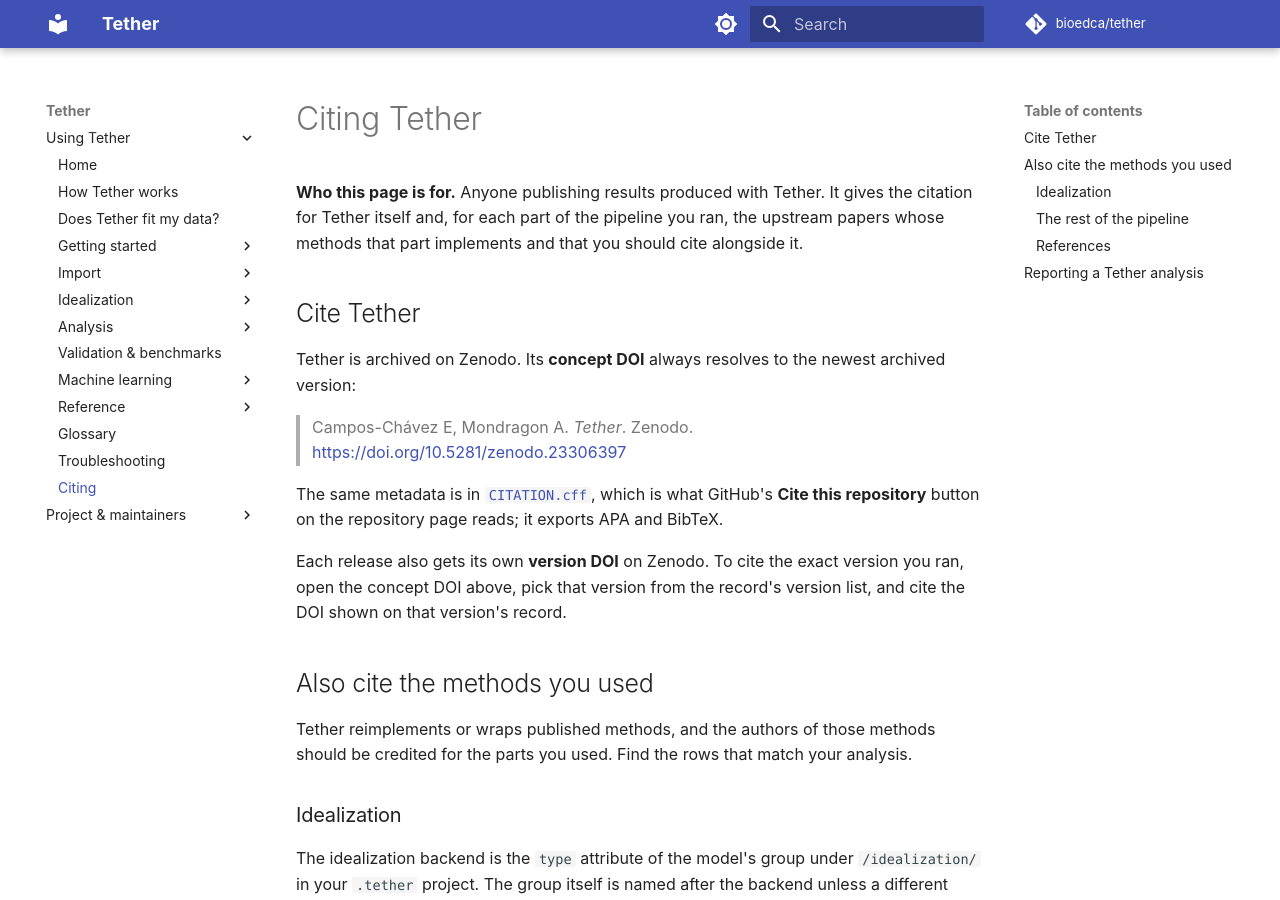
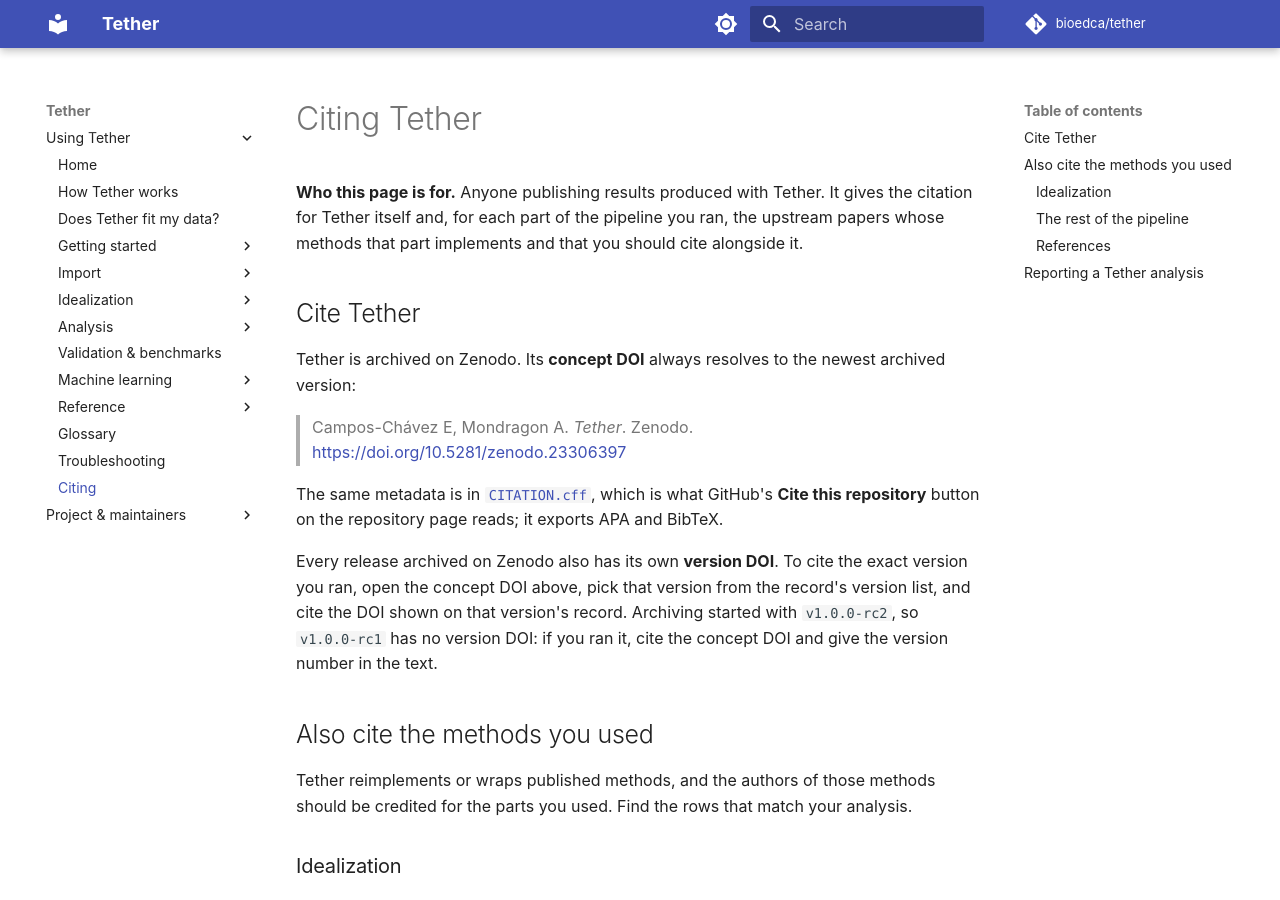
Before and after one commit to bioedca/tether, an MkDocs documentation site: the page built from docs/citing.md, in a window 1280 px wide and 900 px high. Built offline with MkDocs 1.6.1 and Material for MkDocs 9.7.7, drawn with Linux system fonts in a browser that asks for light colours; comment, search, counter and statistics services are not loaded; the version menu is left out; some of the changed text lies outside the part shown.

Commit message:
docs(citing): qualify the version-DOI advice and the reference-list claim (#162)
v1.0.0-rc1 predates the archive and has no version DOI, and the page's
reference list is the subset its tables cite, not all of CITATION.cff.

```diff
--- a/docs/citing.md
+++ b/docs/citing.md
@@ -17,9 +17,11 @@
 GitHub's **Cite this repository** button on the repository page reads; it exports APA and
 BibTeX.
 
-Each release also gets its own **version DOI** on Zenodo. To cite the exact version you ran,
-open the concept DOI above, pick that version from the record's version list, and cite the
-DOI shown on that version's record.
+Every release archived on Zenodo also has its own **version DOI**. To cite the exact
+version you ran, open the concept DOI above, pick that version from the record's version
+list, and cite the DOI shown on that version's record. Archiving started with
+`v1.0.0-rc2`, so `v1.0.0-rc1` has no version DOI: if you ran it, cite the concept DOI and
+give the version number in the text.
 
 ## Also cite the methods you used
 
@@ -85,8 +87,10 @@
   123(17):2765–2780 (2024).
   [https://doi.org/10.1016/j.bpj.2024.01.022](https://doi.org/10.1016/j.bpj.2024.01.022)
 
-These are the same entries as the `references:` list in `CITATION.cff`. Licensing credit for
-the projects Tether builds on is in
+These are the papers the tables above cite. The `references:` list in `CITATION.cff` holds
+them all, plus works Tether credits that a citing user does not need here (MASH-FRET and the
+kinSoftChallenge benchmark and dataset used in Tether's own tests). Licensing credit for the
+projects Tether builds on is in
 [`NOTICE`](https://github.com/bioedca/tether/blob/main/NOTICE).
 
 ## Reporting a Tether analysis
```
